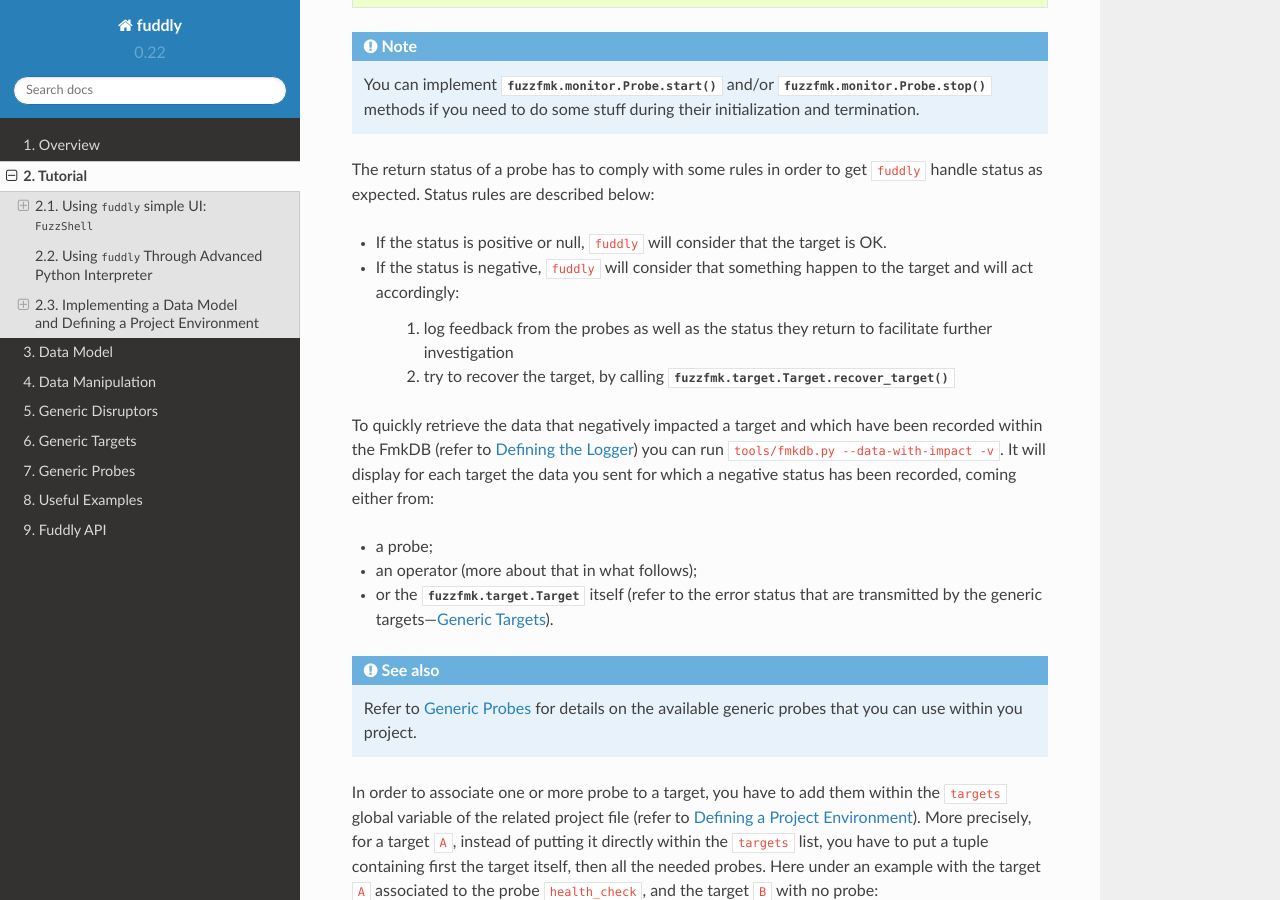
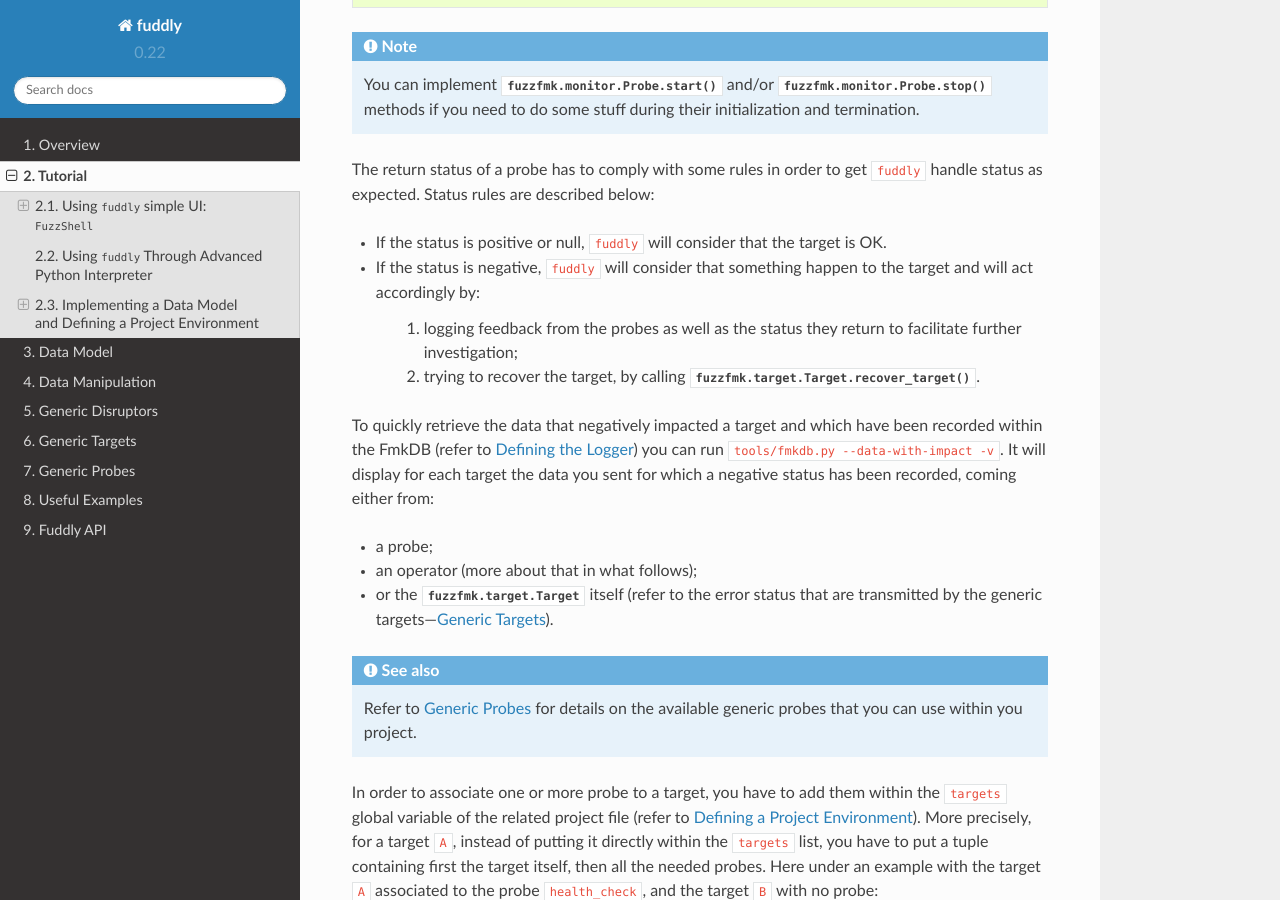
Before and after one commit to k0retux/fuddly, a Sphinx documentation site: the page built from docs/source/tutorial.rst, in a window 1280 px wide and 900 px high, scrolled down 43966 px. Built offline with Sphinx 7.4.7 and the Read the Docs theme 2.0.0, drawn with Linux system fonts in a browser that asks for light colours; some of the changed text lies outside the part shown.

```diff
--- a/docs/source/tutorial.rst
+++ b/docs/source/tutorial.rst
@@ -2364,11 +2364,11 @@ handle status as expected. Status rules are described below:
 
 - If the status is positive or null, ``fuddly`` will consider that the target is OK.
 - If the status is negative, ``fuddly`` will consider that something happen to the target
-  and will act accordingly:
-
-    1. log feedback from the probes as well as the status they return to facilitate further
-       investigation
-    2. try to recover the target, by calling :meth:`fuzzfmk.target.Target.recover_target`
+  and will act accordingly by:
+
+    1. logging feedback from the probes as well as the status they return to facilitate further
+       investigation;
+    2. trying to recover the target, by calling :meth:`fuzzfmk.target.Target.recover_target`.
 
 To quickly retrieve the data that negatively impacted a target and which
 have been recorded within the FmkDB (refer to :ref:`logger-def`) you can
```
Also changed, not shown: other parts of docs/source/tutorial.rst (+3 -3 lines), 1 other file.
